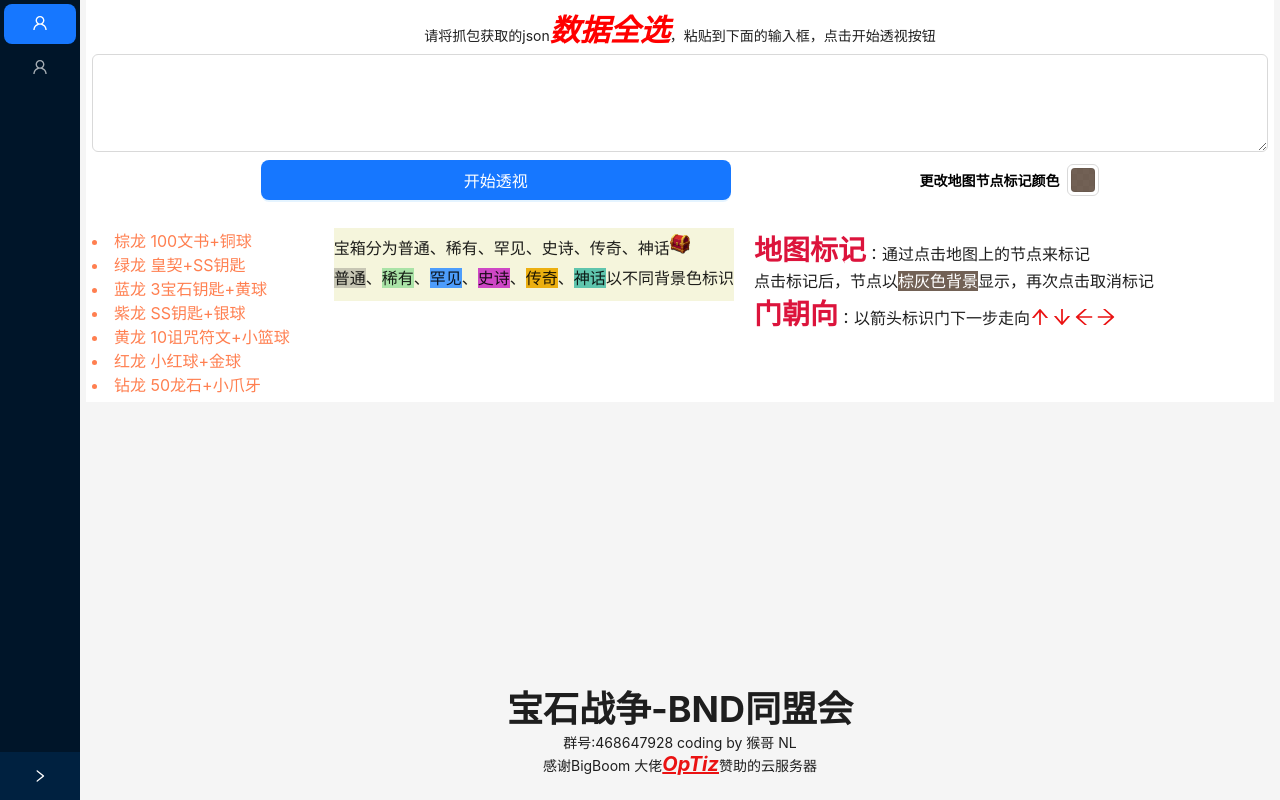
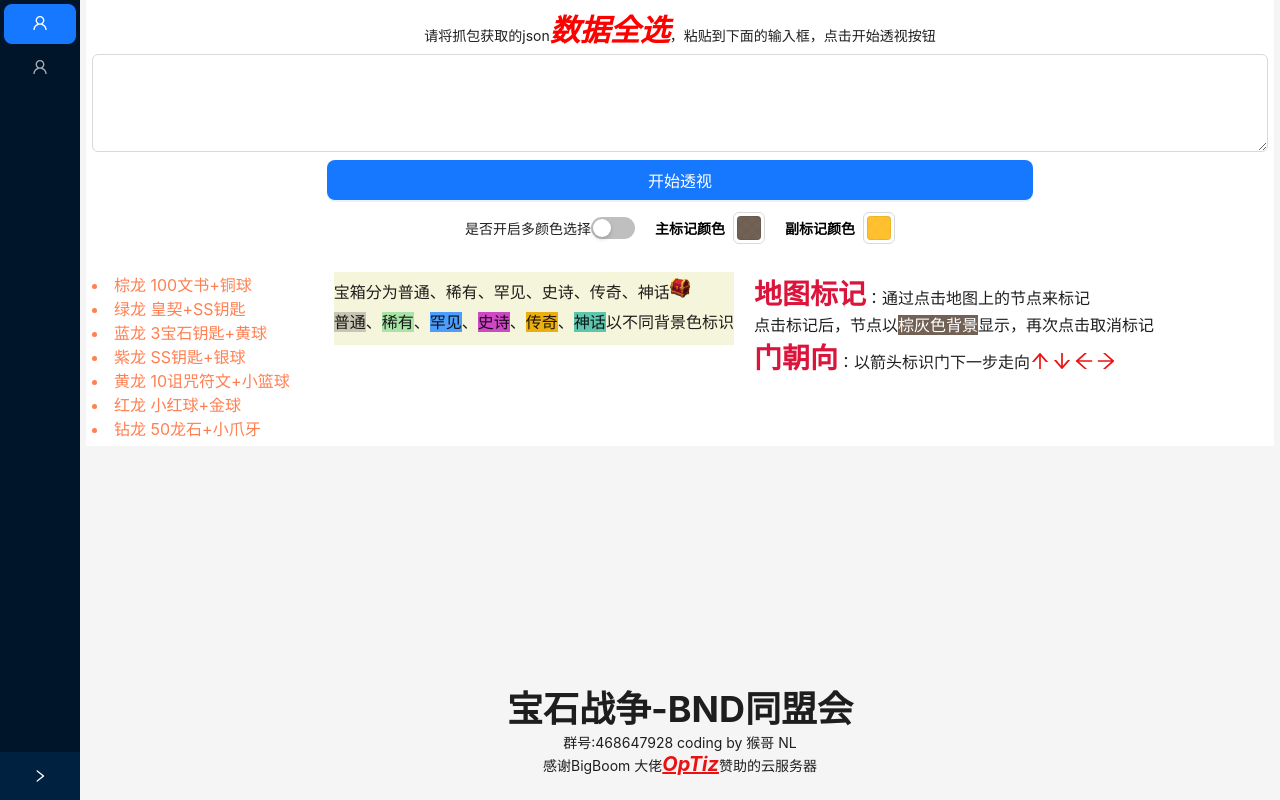
Before and after one commit to HeathWang/draw-underworld-map, a React (Create React App) app in the folder draw-map/: page / in a window 1280 px wide. Built offline with nearby package versions, Linux system fonts and the light colour scheme.

Commit message:
增加多个颜色选择

```diff
--- a/draw-map/src/const/colorDefine.ts
+++ b/draw-map/src/const/colorDefine.ts
@@ -1,6 +1,7 @@
 export {}
 
 export const COLOR_TILE_SELECTED = 'rgba(79,58,43,0.80)';
+export const COLOR_TILE_SELECTED_SECONDARY = 'rgba(255, 179, 0, 0.8176)';
 
 export const COLOR_TREASURE_NORMAL = "#aae3a7"
 
--- a/draw-map/src/const/mapInfoDefine.ts
+++ b/draw-map/src/const/mapInfoDefine.ts
@@ -4,5 +4,7 @@ export type DIR = 'up' | 'right' | 'down' | 'left';
 
 export const CACHE_MAP_KEY = "mapInput";
 export const CACHE_MAP_COLOR_KEY = "selectedColor";
+export const CACHE_MAP_SECONDARY_COLOR_KEY = "secondaryColor";
+export const CACHE_SWITCH_MUL_COLOR = "switchMulColor";
 export const CACHE_MAP_TILES_KEY = "mapTilesList";
 export const CACHE_MAP_USER_INFO_KEY = "userInfo";
--- a/draw-map/src/model/showMapTile.ts
+++ b/draw-map/src/model/showMapTile.ts
@@ -20,6 +20,7 @@ export interface ShowMapTile {
 }
 
 export interface UserInfoSummary {
+    lvl?: number;
     nickName: string;
     // 普通
     chestNormal?: number;
--- a/draw-map/src/pages/map/index.tsx
+++ b/draw-map/src/pages/map/index.tsx
@@ -1,5 +1,5 @@
 import React, {useEffect} from "react";
-import {Button, Input, notification} from "antd";
+import {Button, Input, notification, Switch} from "antd";
 import {BossRoom, Gate, GemUnderWorldModel, MapBlock, TreasureRoom} from "../../model/gemUnderWorldModel";
 import {genShownMapTiles} from "../../logic/mapDataHandle";
 import {ShowMapTile, UserInfoSummary} from "../../model/showMapTile";
@@ -19,7 +19,12 @@ import {
     ArrowUpOutlined,
 } from '@ant-design/icons';
 import MapColorPicker from "../../uiComponent/colorPicker/mapColorPicker";
-import {CACHE_MAP_KEY, CACHE_MAP_TILES_KEY, CACHE_MAP_USER_INFO_KEY} from "../../const/mapInfoDefine";
+import {
+    CACHE_MAP_KEY,
+    CACHE_MAP_TILES_KEY,
+    CACHE_MAP_USER_INFO_KEY,
+    CACHE_SWITCH_MUL_COLOR
+} from "../../const/mapInfoDefine";
 import UserSummary from "./userSummary";
 
 const {TextArea} = Input;
@@ -30,6 +35,7 @@ const MapPage: React.FC = () => {
     const [showMapTiles, setShowMapTiles] = React.useState<ShowMapTile[]>([]);
     const [textAreaValue, setTextAreaValue] = React.useState<string>("");
     const [userSummary, setUserSummary] = React.useState<UserInfoSummary | null>(null);
+    const [isMultiColor, setIsMultiColor] = React.useState<boolean>(false);
 
     const notifyError = () => {
         notification.error({
@@ -52,6 +58,7 @@ const MapPage: React.FC = () => {
                 const firstNode = data.result.Info.UnderspireData.Completed[0];
                 const treasureRooms = data.result.Info.UnderspireData.TreasureRoomInfo;
                 const nickName = data.result.NewHeroData.Name;
+                const lvl = data.result.Info.PlayerLeaderboardEntry.Level;
 
                 let mapObj: MapBlock[] = [];
                 for (let i = 0; i < map.length; i++) {
@@ -119,7 +126,7 @@ const MapPage: React.FC = () => {
                 const results = genShownMapTiles(underWorldModel);
                 // console.log(`${JSON.stringify(showMapTiles, null, 2)}`);
                 setShowMapTiles(results.shownMapTiles);
-                getUserSummary(results.shownMapTiles, nickName);
+                getUserSummary(results.shownMapTiles, nickName, lvl);
                 localStorage.setItem(CACHE_MAP_TILES_KEY, JSON.stringify(results.shownMapTiles));
             } else {
                 notifyError();
@@ -133,7 +140,7 @@ const MapPage: React.FC = () => {
 
     }
 
-    const getUserSummary = (mapTiles: ShowMapTile[], nick: string) => {
+    const getUserSummary = (mapTiles: ShowMapTile[], nick: string, lvl?: number) => {
         let normal = 0;
         let unnormal = 0;
         let rare = 0;
@@ -159,6 +166,7 @@ const MapPage: React.FC = () => {
             }
         });
         const user: UserInfoSummary = {
+            lvl: lvl,
             nickName: nick,
             chestNormal: normal,
             chestUnNormal: unnormal,
@@ -191,6 +199,11 @@ const MapPage: React.FC = () => {
             setUserSummary(user);
         }
 
+        const isMulColor = localStorage.getItem(CACHE_SWITCH_MUL_COLOR);
+        if (isMulColor != null) {
+            setIsMultiColor(isMulColor === "true");
+        }
+
     }, []);
 
     const updateTile = (tile: ShowMapTile) => {
@@ -218,8 +231,8 @@ const MapPage: React.FC = () => {
         );
     }
 
-    const selectedTileColorChanged = (colorHex: string) => {
-      console.log(`selectedTileColorChanged: ${colorHex}`);
+    const selectedTileColorChanged = (colorHex: string, isMain = true) => {
+        console.log(`selectedTileColorChanged: ${colorHex} isMain: ${isMain}`);
         const newTiles = [...showMapTiles];
         newTiles.forEach((value, index, arr) => {
             if (value.selected === true) {
@@ -228,6 +241,11 @@ const MapPage: React.FC = () => {
         });
         setShowMapTiles(newTiles);
         localStorage.setItem(CACHE_MAP_TILES_KEY, JSON.stringify(newTiles));
+    }
+
+    const switchMulColor = (checked: boolean) => {
+        setIsMultiColor(checked);
+        localStorage.setItem(CACHE_SWITCH_MUL_COLOR, checked.toString());
     }
 
     const renderMap = () => {
@@ -272,7 +290,19 @@ const MapPage: React.FC = () => {
                 >
                     开始透视
                 </Button>
-                <MapColorPicker colorChangedCallback={selectedTileColorChanged} />
+                <div className="action_color_content">
+                    <div>是否开启多颜色选择</div>
+                    <Switch checked={isMultiColor}
+                            onChange={(checked: boolean, event: React.MouseEvent<HTMLButtonElement>) => {
+                                switchMulColor(checked);
+                            }}/>
+                    <MapColorPicker title={"主标记颜色"} isMain={true} colorChangedCallback={(color: string) => {
+                        selectedTileColorChanged(color, true)
+                    }}/>
+                    <MapColorPicker title={"副标记颜色"} colorChangedCallback={(color: string) => {
+                        selectedTileColorChanged(color, false)
+                    }}/>
+                </div>
                 {/*<Button onClick={testPath}>测试</Button>*/}
             </div>
 
@@ -283,7 +313,7 @@ const MapPage: React.FC = () => {
             }
             <div>
                 {
-                    userSummary != null && <UserSummary userSummary={userSummary} />
+                    userSummary != null && <UserSummary userSummary={userSummary}/>
                 }
             </div>
 
@@ -328,7 +358,7 @@ const MapPage: React.FC = () => {
                         <ArrowUpOutlined className="content-icon__dir"/>
                         <ArrowUpOutlined rotate={180} className="content-icon__dir"/>
                         <ArrowRightOutlined rotate={180} className="content-icon__dir"/>
-                        <ArrowRightOutlined className="content-icon__dir" />
+                        <ArrowRightOutlined className="content-icon__dir"/>
                     </div>
                 </div>
 
--- a/draw-map/src/pages/map/styles.css
+++ b/draw-map/src/pages/map/styles.css
@@ -15,7 +15,7 @@
 
 .action {
     display: flex;
-    flex-direction: row;
+    flex-direction: column;
     align-items: center;
     justify-content: space-evenly;
     padding-top: 8px;
@@ -24,7 +24,15 @@
 }
 
 .action__button {
-    width: 40%;
+    width: 60%;
+}
+
+.action_color_content {
+    display: flex;
+    flex-direction: row;
+    justify-content: start;
+    align-items: center;
+    padding-top: 12px;
 }
 
 .guide-top {
--- a/draw-map/src/pages/map/userSummary/index.tsx
+++ b/draw-map/src/pages/map/userSummary/index.tsx
@@ -31,11 +31,19 @@ const UserSummary: React.FC<UserSummaryProps> = (props) => {
         return 84 + totalTreasure() * 3;
     }
 
+    const getLevel = (): string => {
+        if (props.userSummary.lvl) {
+            return `${props.userSummary.lvl}级`;
+        }
+        return "";
+    }
+
 
     return (
         <div className="user-summary" onClick={userSummaryClicked}>
             <div>
                 <span className="user-summary__title">欢迎
+                    <span>{getLevel()}</span>
                     <span className="user-summary-nick">{props.userSummary.nickName}</span>
                     <span>大佬，本周你共有<span style={{color: "red"}}>{totalTreasure()}</span>个宝箱</span>
                 </span>
--- a/draw-map/src/uiComponent/colorPicker/mapColorPicker.tsx
+++ b/draw-map/src/uiComponent/colorPicker/mapColorPicker.tsx
@@ -1,10 +1,12 @@
 import React from "react";
 import {ColorPicker} from 'antd';
 import './styles.css';
-import {CACHE_MAP_COLOR_KEY} from "../../const/mapInfoDefine";
-import {COLOR_TILE_SELECTED} from "../../const/colorDefine";
+import {CACHE_MAP_COLOR_KEY, CACHE_MAP_SECONDARY_COLOR_KEY} from "../../const/mapInfoDefine";
+import {COLOR_TILE_SELECTED, COLOR_TILE_SELECTED_SECONDARY} from "../../const/colorDefine";
 
 type MapColorPickerProps = {
+    title?: string;
+    isMain?: boolean;
     colorChangedCallback?: (color: string) => void;
 
 }
@@ -12,17 +14,24 @@ type MapColorPickerProps = {
 const MapColorPicker: React.FC<MapColorPickerProps> = (props) => {
 
     const defaultColor = () => {
-      const colorHex = localStorage.getItem(CACHE_MAP_COLOR_KEY);
+      let colorHex = localStorage.getItem(CACHE_MAP_COLOR_KEY);
+      if (!props.isMain) {
+          colorHex = localStorage.getItem(CACHE_MAP_SECONDARY_COLOR_KEY);
+      }
         if (colorHex) {
             return colorHex;
         } else {
-            return COLOR_TILE_SELECTED;
+            if (props.isMain) {
+                return COLOR_TILE_SELECTED;
+            } else {
+                return COLOR_TILE_SELECTED_SECONDARY;
+            }
         }
     }
 
     return (
         <div className="colorPicker-content">
-            <div className="colorPicker-content__tips">更改地图节点标记颜色</div>
+            <div className="colorPicker-content__tips">{props.title ?? '更改地图节点标记颜色'}</div>
             <ColorPicker
                 presets={[
                     {
@@ -63,7 +72,11 @@ const MapColorPicker: React.FC<MapColorPickerProps> = (props) => {
                 ]}
                 defaultValue={defaultColor()}
                 onChangeComplete={(color) => {
-                    localStorage.setItem(CACHE_MAP_COLOR_KEY, color.toHexString());
+                    if (props.isMain) {
+                        localStorage.setItem(CACHE_MAP_COLOR_KEY, color.toHexString());
+                    } else {
+                        localStorage.setItem(CACHE_MAP_SECONDARY_COLOR_KEY, color.toHexString());
+                    }
                     if (props.colorChangedCallback) {
                         props.colorChangedCallback(color.toHexString());
                     }
```
